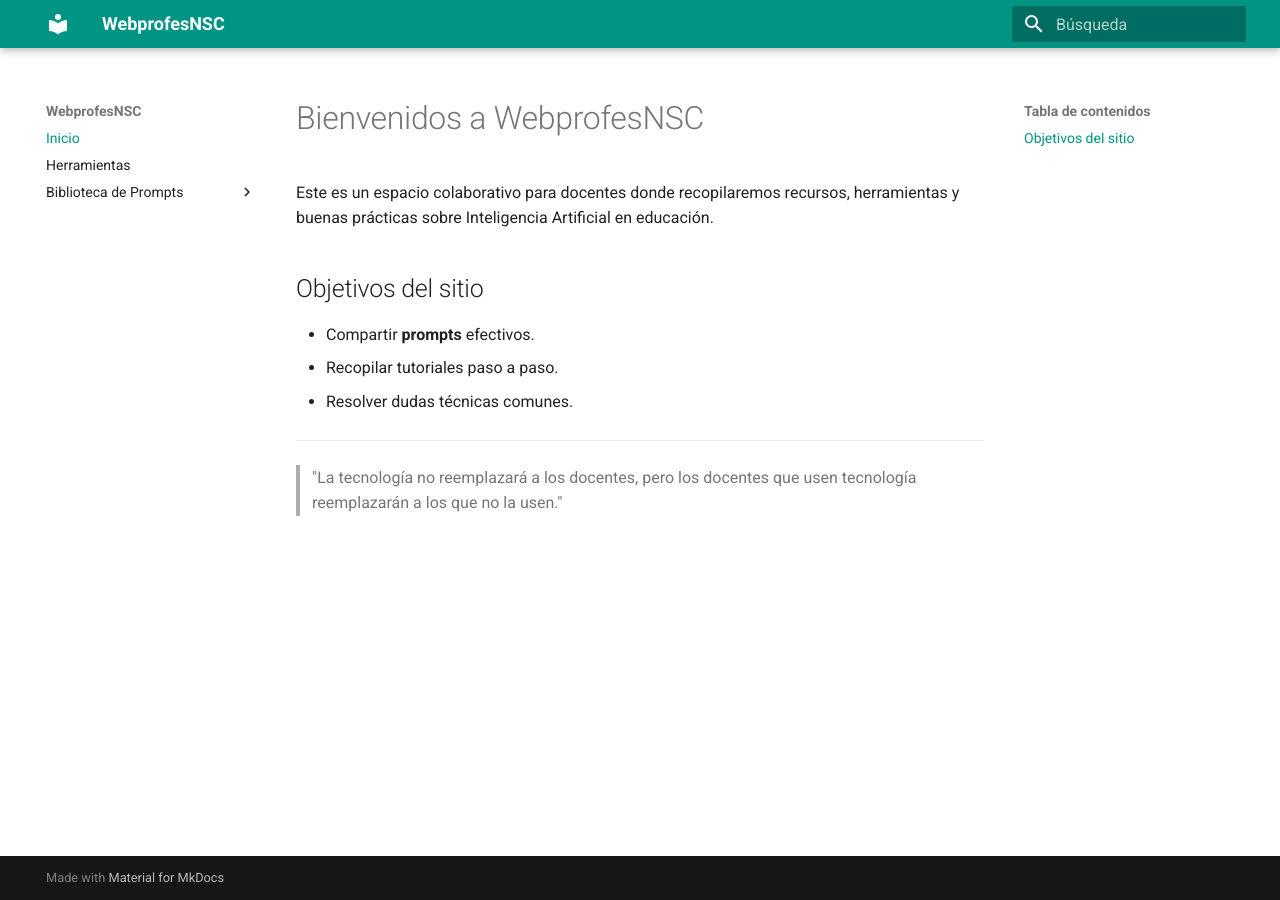
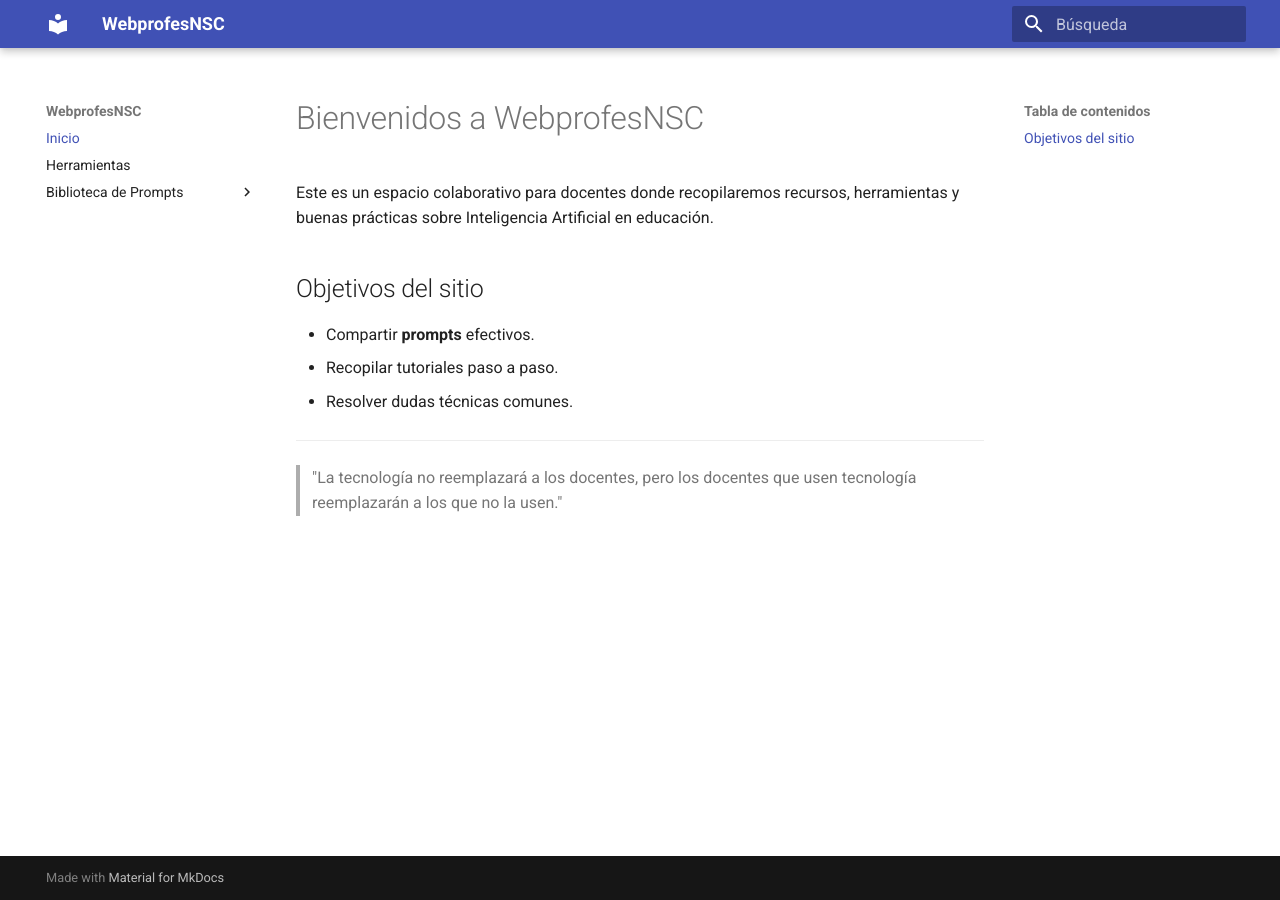
Before and after one commit to nuriacasado/WebprofesNSC, an MkDocs documentation site: the page built from docs/index.md, in a window 1280 px wide. Built offline with MkDocs 1.6.1 and Material for MkDocs 9.7.7, drawn with Linux system fonts in a browser that asks for light colours.

Commit message:
Update mkdocs.yml

```diff
--- a/mkdocs.yml
+++ b/mkdocs.yml
@@ -5,10 +5,10 @@ site_author: Superagente IA
 theme:
   name: material
   language: es
-  palette:
-    scheme: default
-    primary: teal
-    accent: purple
+palette:
+  scheme: default
+  primary: indigo
+  accent: purple
 
 nav:
   - Inicio: index.md
```
